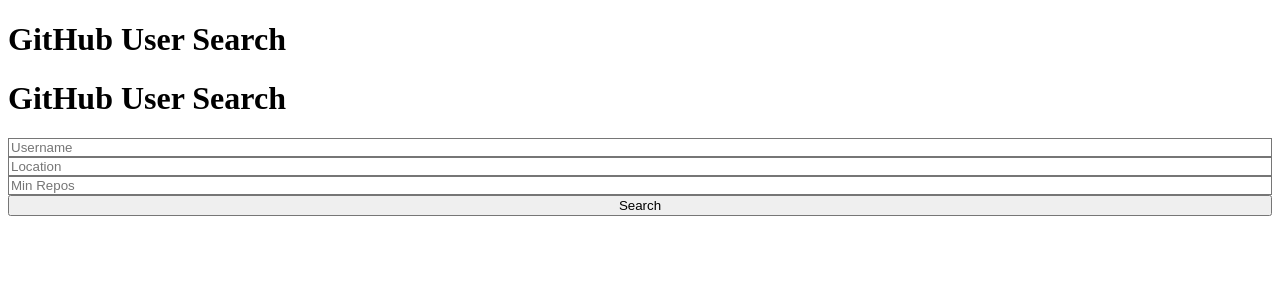
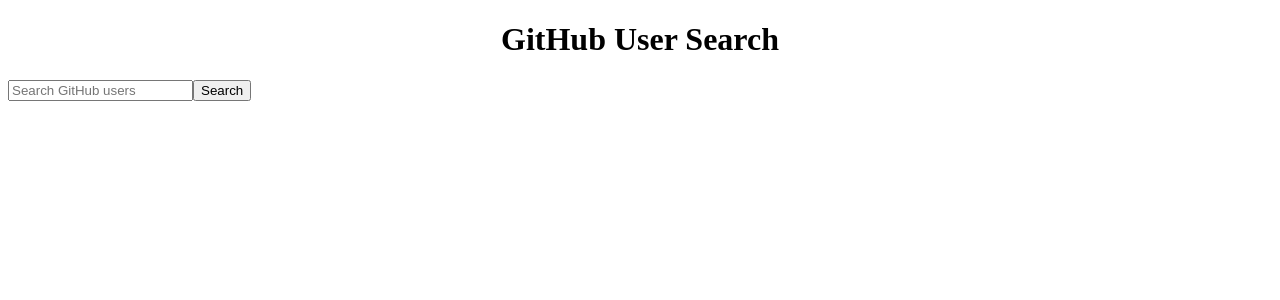
Before and after one commit to Lorna-Gitonga/alx-fe-reactjs, a React app in the folder github-user-search/: page / in a window 1280 px wide. Shown: the top 300 px of the page. Built offline with nearby package versions, Linux system fonts and the light colour scheme; the HTML template or start-up script is replaced by a standard one.

Commit message:
Added a fix for advanced search results

```diff
--- a/github-user-search/src/App.jsx
+++ b/github-user-search/src/App.jsx
@@ -1,9 +1,11 @@
-import Search from './components/Search';
+import Search from "./components/Search";
 
 function App() {
   return (
-    <div className="app">
-      <h1>GitHub User Search</h1>
+    <div>
+      <h1 className="text-3xl font-bold text-center mt-6">
+        GitHub User Search
+      </h1>
       <Search />
     </div>
   );
--- a/github-user-search/src/components/Search.jsx
+++ b/github-user-search/src/components/Search.jsx
@@ -1,93 +1,31 @@
-import { useState } from 'react';
-import { fetchAdvancedUsers } from '../services/githubService';
+import { useState } from "react";
+import { fetchUserData } from "../services/githubService";
 
-export default function Search() {
-  const [username, setUsername] = useState('');
-  const [location, setLocation] = useState('');
-  const [minRepos, setMinRepos] = useState('');
+function Search() {
+  const [query, setQuery] = useState("");
   const [users, setUsers] = useState([]);
-  const [loading, setLoading] = useState(false);
-  const [error, setError] = useState('');
 
-  const handleSubmit = async (e) => {
-    e.preventDefault();
-
-    if (!username && !location && !minRepos) {
-      setError('Please enter at least one search criteria');
-      return;
-    }
-
-    setLoading(true);
-    setError('');
-    setUsers([]);
-
-    try {
-      const data = await fetchAdvancedUsers({ username, location, minRepos });
-      if (data.items.length === 0) {
-        setError("Looks like we can't find any users matching the criteria");
-      } else {
-        setUsers(data.items);
-      }
-    } catch (err) {
-      setError('Error fetching users. Try again later.');
-    } finally {
-      setLoading(false);
-    }
+  const handleSearch = async () => {
+    const data = await fetchUserData({
+      username: query,
+    });
+    setUsers(data.items);
   };
 
   return (
-    <div className="max-w-3xl mx-auto p-4">
-      <h1 className="text-2xl font-bold mb-4">GitHub User Search</h1>
-      <form onSubmit={handleSubmit} className="flex flex-col md:flex-row gap-2 mb-4">
-        <input
-          type="text"
-          placeholder="Username"
-          value={username}
-          onChange={(e) => setUsername(e.target.value)}
-          className="border rounded p-2 flex-1"
-        />
-        <input
-          type="text"
-          placeholder="Location"
-          value={location}
-          onChange={(e) => setLocation(e.target.value)}
-          className="border rounded p-2 flex-1"
-        />
-        <input
-          type="number"
-          placeholder="Min Repos"
-          value={minRepos}
-          onChange={(e) => setMinRepos(e.target.value)}
-          className="border rounded p-2 w-32"
-        />
-        <button type="submit" className="bg-blue-500 text-white px-4 py-2 rounded">
-          Search
-        </button>
-      </form>
+    <div>
+      <input
+        value={query}
+        onChange={(e) => setQuery(e.target.value)}
+        placeholder="Search GitHub users"
+      />
+      <button onClick={handleSearch}>Search</button>
 
-      {loading && <p>Loading...</p>}
-      {error && <p className="text-red-500">{error}</p>}
-
-      <div className="grid grid-cols-1 md:grid-cols-2 gap-4">
-        {users.map((user) => (
-          <div key={user.id} className="border rounded p-4 flex items-center gap-4">
-            <img src={user.avatar_url} alt={user.login} className="w-16 h-16 rounded-full" />
-            <div>
-              <h3 className="font-bold">{user.login}</h3>
-              {user.location && <p>Location: {user.location}</p>}
-              {user.public_repos !== undefined && <p>Repos: {user.public_repos}</p>}
-              <a
-                href={user.html_url}
-                target="_blank"
-                rel="noopener noreferrer"
-                className="text-blue-500 underline"
-              >
-                View Profile
-              </a>
-            </div>
-          </div>
-        ))}
-      </div>
+      {users.map((user) => (
+        <p key={user.id}>{user.login}</p>
+      ))}
     </div>
   );
 }
+
+export default Search;
--- a/github-user-search/src/components/SearchBar.jsx
+++ b/github-user-search/src/components/SearchBar.jsx
@@ -1,13 +1,54 @@
-import SearchBar from "./components/SearchBar";
+import { useState } from "react";
 
-function App() {
+function SearchBar({ onSearch }) {
+  const [username, setUsername] = useState("");
+  const [location, setLocation] = useState("");
+  const [minRepos, setMinRepos] = useState("");
+
+  const handleSubmit = (e) => {
+    e.preventDefault();
+
+    onSearch({
+      username,
+      location,
+      minRepos,
+    });
+  };
+
   return (
-    <div>
-      <h1>GitHub User Search</h1>
-      <p>Search for GitHub profiles using the GitHub API.</p>
-      <SearchBar />
-    </div>
+    <form
+      onSubmit={handleSubmit}
+      className="grid grid-cols-1 sm:grid-cols-4 gap-3"
+    >
+      <input
+        type="text"
+        placeholder="Username"
+        value={username}
+        onChange={(e) => setUsername(e.target.value)}
+        className="border px-3 py-2 rounded"
+      />
+
+      <input
+        type="text"
+        placeholder="Location"
+        value={location}
+        onChange={(e) => setLocation(e.target.value)}
+        className="border px-3 py-2 rounded"
+      />
+
+      <input
+        type="number"
+        placeholder="Min repos"
+        value={minRepos}
+        onChange={(e) => setMinRepos(e.target.value)}
+        className="border px-3 py-2 rounded"
+      />
+
+      <button className="bg-black text-white rounded px-4 py-2">
+        Search
+      </button>
+    </form>
   );
 }
 
-export default App;
+export default SearchBar;
--- a/github-user-search/src/main.jsx
+++ b/github-user-search/src/main.jsx
@@ -1,7 +1,7 @@
 import React from 'react';
 import ReactDOM from 'react-dom/client';
 import App from './App.jsx';
-import './index.css'; // <- make sure this import exists
+import './index.css';
 
 ReactDOM.createRoot(document.getElementById('root')).render(
   <React.StrictMode>
--- a/github-user-search/src/services/githubService.js
+++ b/github-user-search/src/services/githubService.js
@@ -1,12 +1,22 @@
-import axios from 'axios';
+export async function fetchUserData(
+  { username, location, minRepos },
+  page = 1
+) {
+  let query = "";
 
-export const fetchAdvancedUsers = async ({ username, location, minRepos }) => {
-  let query = '';
-
-  if (username) query += `${username} in:login `;
+  if (username) query += `${username} `;
   if (location) query += `location:${location} `;
   if (minRepos) query += `repos:>=${minRepos} `;
 
-  const response = await axios.get(`https://api.github.com/search/users?q=${encodeURIComponent(query)}&per_page=20`);
-  return response.data;
-};
+  const response = await fetch(
+    `https://api.github.com/search/users?q=${encodeURIComponent(
+      query
+    )}&page=${page}&per_page=6`
+  );
+
+  if (!response.ok) {
+    throw new Error("Search failed");
+  }
+
+  return response.json();
+}
```
